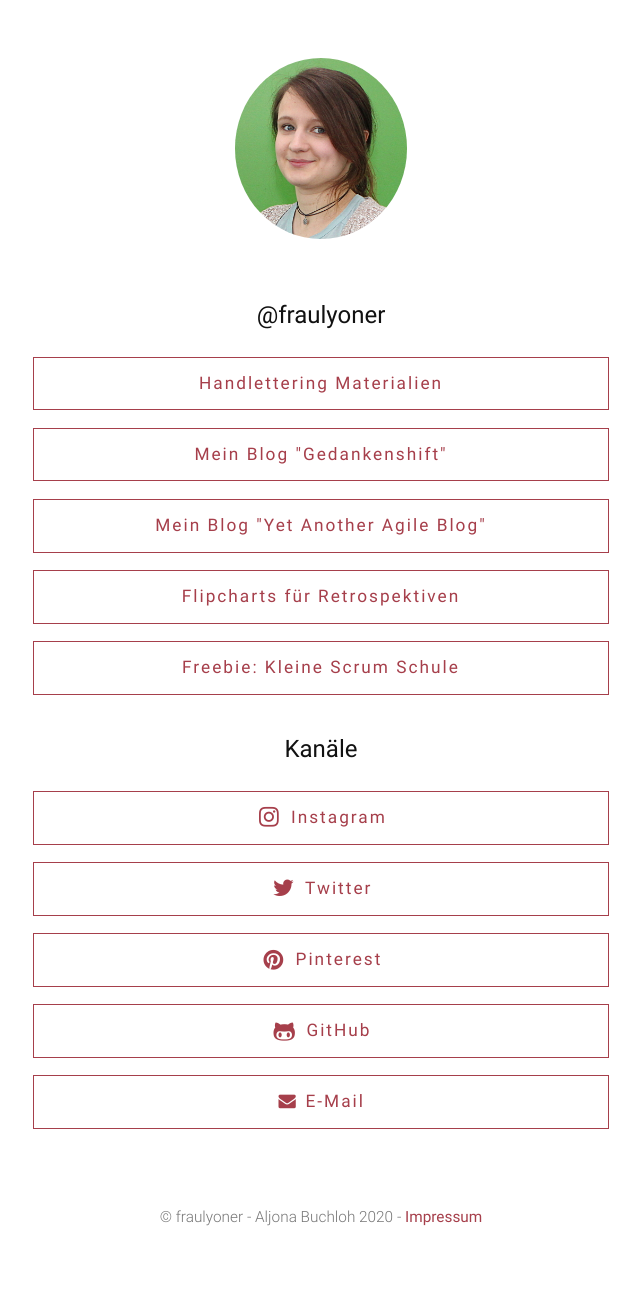
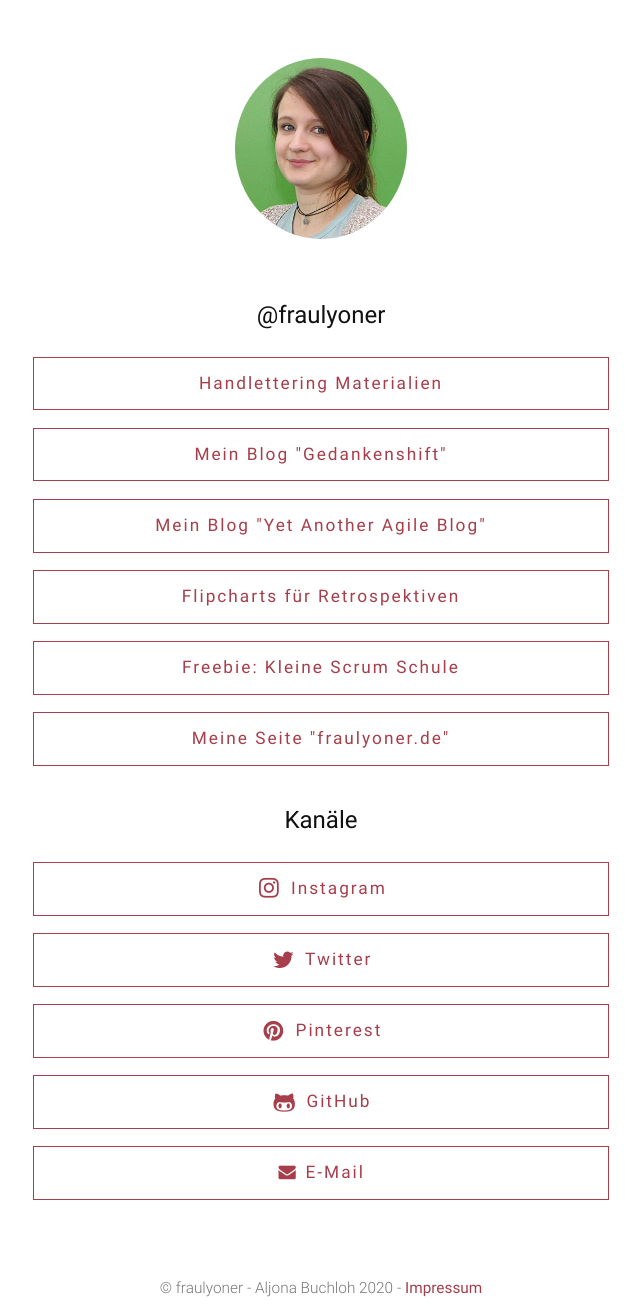
Before and after one commit to fraulyoner/fraulyoner.github.io, a Jekyll site: the page built from link-tree.html, in a window 1280 px wide. Shown: the whole page, without its empty margins (319-959 px from the left). Built offline with Jekyll 4.4.1, drawn with Linux system fonts in a browser that asks for light colours; before the commit the page ends 1244 px from its top, so only the background shows below that.

Commit message:
Add fraulyoner.de to link tree

```diff
--- a/link-tree.html
+++ b/link-tree.html
@@ -19,6 +19,9 @@ layout: default
     </a>
     <a class="button" target="_blank" href="{{ site.links.agile }}2020/02/08/kleine-scrum-schule.html">
       Freebie: Kleine Scrum Schule
+    </a>
+    <a class="button" href="index.html">
+      Meine Seite "fraulyoner.de"
     </a>
   </p>
 </section>
```
